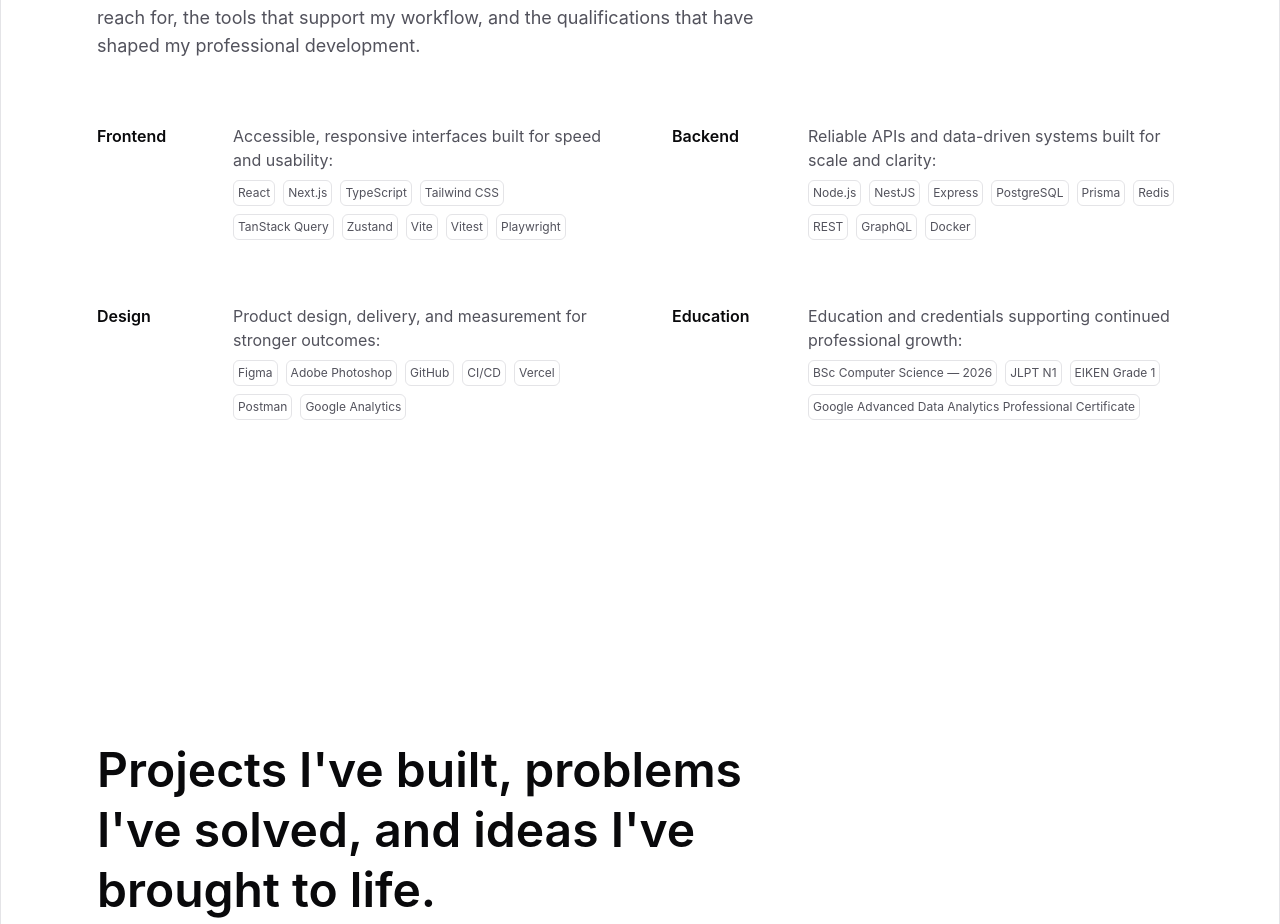
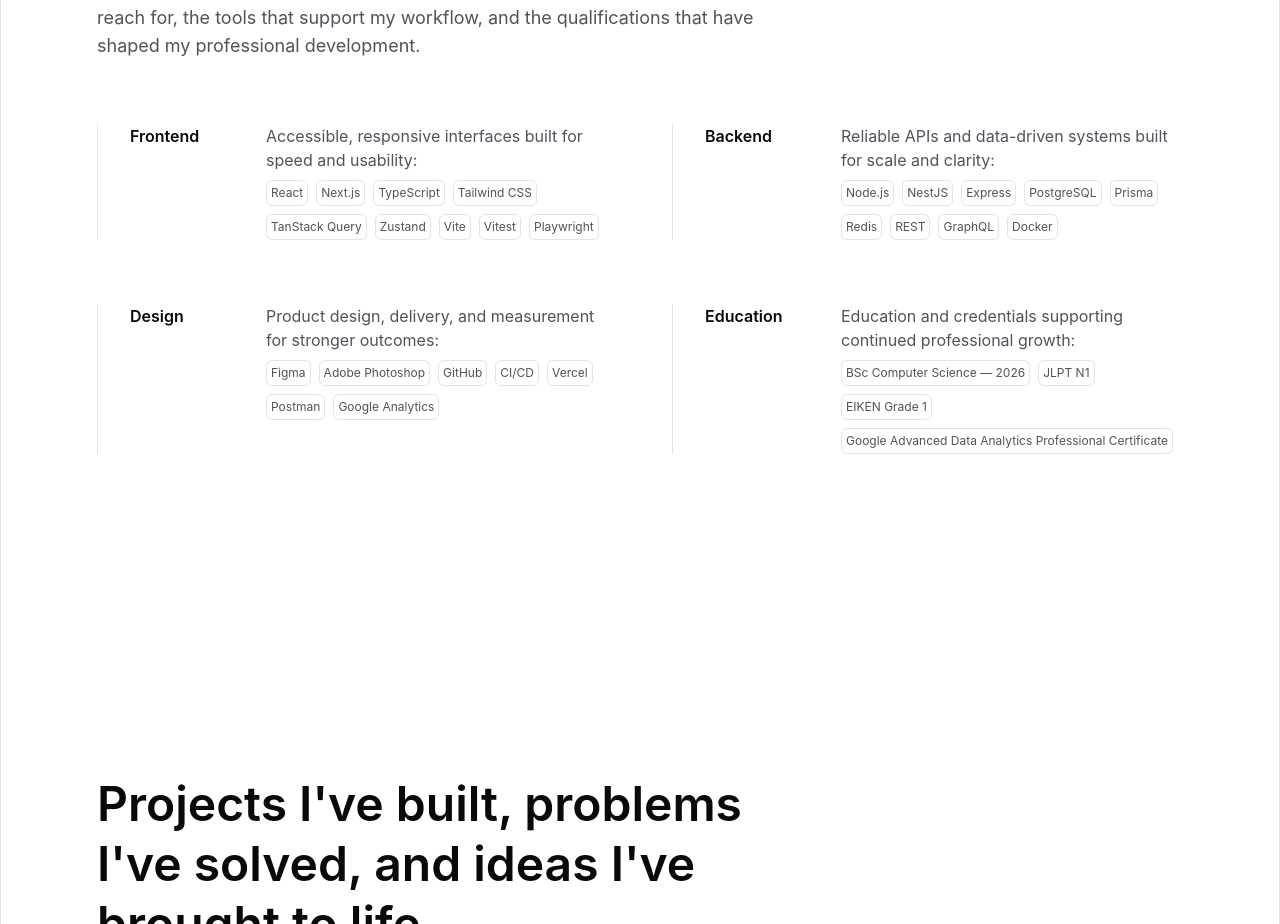
Before and after one commit to script-amv/portfolio, a React (Vite) app: page / in a window 1280 px wide. Shown: the part 1280-2204 px from the top of the page. Built offline with nearby package versions, Linux system fonts and the light colour scheme.

Commit message:
style: refine skill group spacing
- add left borders to skill groups
- increase the skills grid gap

```diff
--- a/src/SkillsSection.tsx
+++ b/src/SkillsSection.tsx
@@ -68,7 +68,7 @@ const skillGroups: SkillGroupData[] = [
 
 function SkillGroup({ title, description, skills }: SkillGroupData) {
   return (
-    <section className="grid content-start grid-cols-[8rem_minmax(0,1fr)] gap-2">
+    <section className="grid content-start grid-cols-[8rem_minmax(0,1fr)] gap-2 border-l border-line pl-8">
       <h3 className="font-semibold">{title}</h3>
       <p className="text-muted">{description}</p>
 
```
